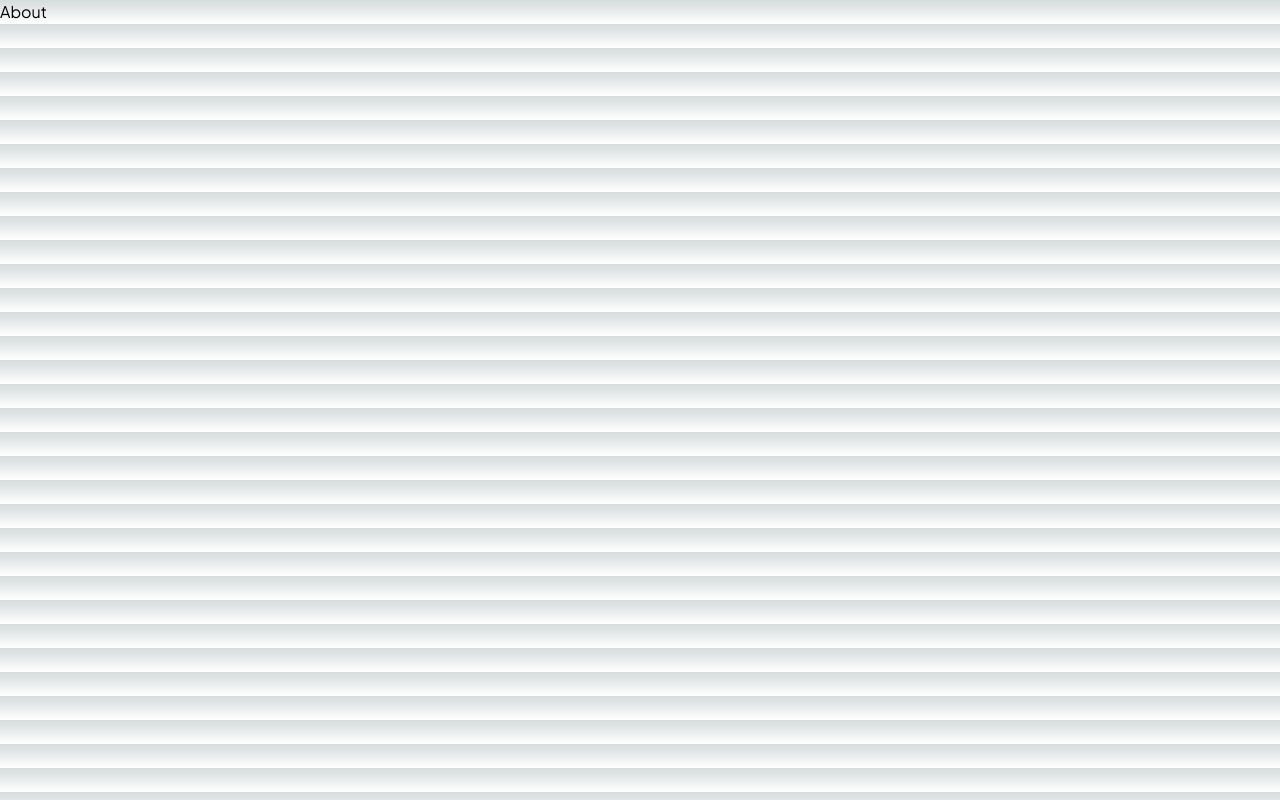
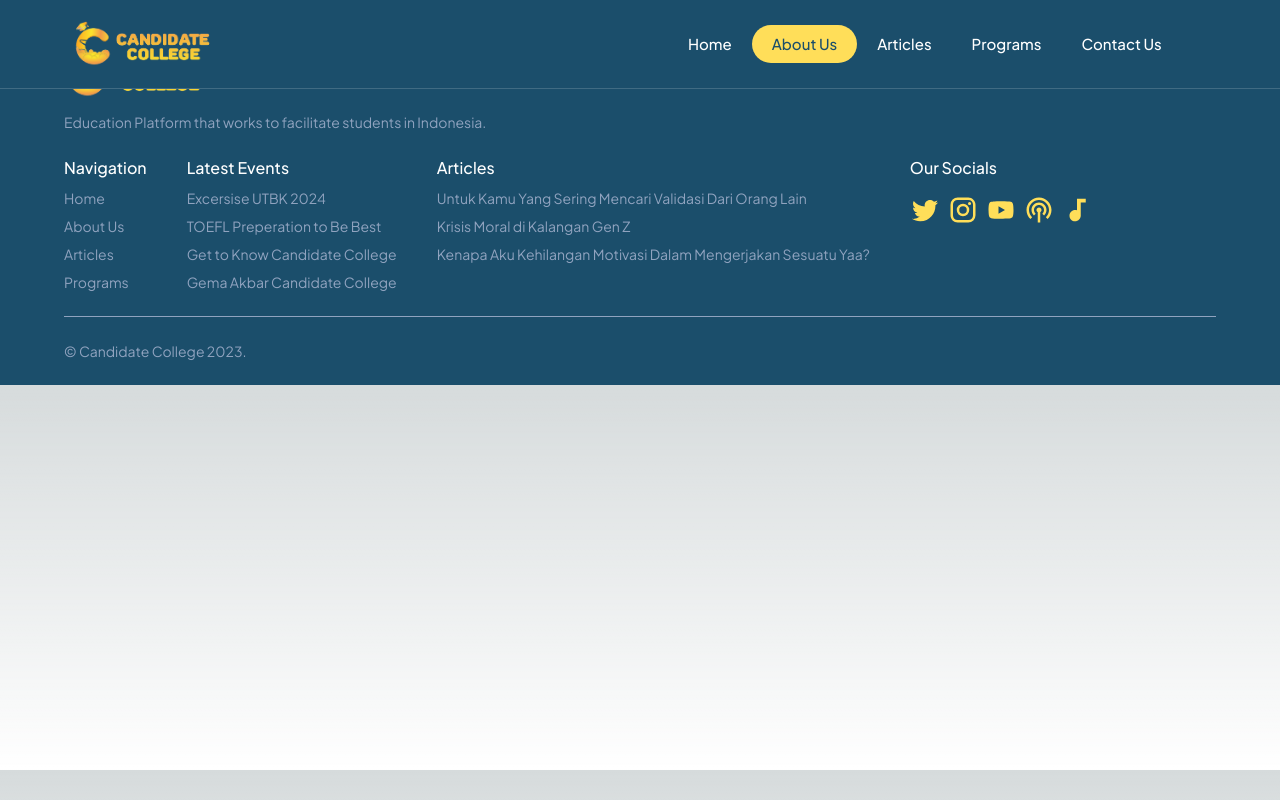
Before and after one commit to candidatecollege/candidate-college, a Next.js app: page /about in a window 1280 px wide. Built offline with nearby package versions, Linux system fonts and the light colour scheme.

Commit message:
build navbar active

```diff
--- a/src/app/about/page.tsx
+++ b/src/app/about/page.tsx
@@ -1,8 +1,16 @@
+'use client'
+import { Footer, Navbar } from '@/components'
 import React from 'react'
 
 const About = () => {
   return (
-    <div>About</div>
+    <main className="bg-primary h-full">
+      {/* Navbar */}
+      <Navbar active='About Us' />
+
+      {/* Footer */}
+      <Footer />
+    </main>
   )
 }
 
--- a/src/app/articles/page.tsx
+++ b/src/app/articles/page.tsx
@@ -1,8 +1,16 @@
+'use client'
+import { Footer, Navbar } from '@/components'
 import React from 'react'
 
 const Articles = () => {
   return (
-    <div>Articles</div>
+    <main className="bg-primary h-full">
+      {/* Navbar */}
+      <Navbar active='Articles' />
+
+      {/* Footer */}
+      <Footer />
+    </main>
   )
 }
 
--- a/src/app/events/page.tsx
+++ b/src/app/events/page.tsx
@@ -1,3 +1,4 @@
+'use client'
 import React from 'react'
 
 const Events = () => {
--- a/src/app/page.tsx
+++ b/src/app/page.tsx
@@ -10,7 +10,7 @@ export default function Home() {
   return (
     <main className="bg-primary h-full">
       {/* Navbar */}
-      <Navbar />
+      <Navbar active='Home' />
       {/* Hero */}
       <section className="flex flex-col pt-36 gap-4 px-5 md:max-w-6xl md:mx-auto py-12 bg-primary md:justify-center md:items-center relative h-fit md:h-screen">
         <h1 className="font-semibold text-white text-3xl md:text-[70px] md:w-[90%] md:text-center md:leading-[100%] leading-[150%]">
--- a/src/app/programs/page.tsx
+++ b/src/app/programs/page.tsx
@@ -1,8 +1,16 @@
+'use client'
+import { Footer, Navbar } from '@/components'
 import React from 'react'
 
 const Programs = () => {
   return (
-    <div>Programs</div>
+    <main className="bg-primary h-full">
+      {/* Navbar */}
+      <Navbar active='Programs' />
+
+      {/* Footer */}
+      <Footer />
+    </main>
   )
 }
 
--- a/src/components/Navbar.tsx
+++ b/src/components/Navbar.tsx
@@ -19,7 +19,7 @@ import AudiotrackIcon from '@mui/icons-material/Audiotrack';
 
 const Navbar: React.FC<any> = ({ active }) => {
   const [isOpen, setIsOpen] = useState<boolean>(false)
-  const [isSelected, setIsSelected] = useState<string>('Home')
+  const [isSelected, setIsSelected] = useState<string>(active)
   const [isContactOpen, setIsContactOpen] = useState<boolean>(false)
   const [isSendUsMessage, setIsSendUsMessage] = useState<boolean>(false)
 
@@ -53,7 +53,7 @@ const Navbar: React.FC<any> = ({ active }) => {
   }
 
   const closePopUp = () => {
-    setIsSelected('Home')
+    setIsSelected(active)
     setIsOpen(false)
     setIsSendUsMessage(false)
     setIsContactOpen(false)
```
